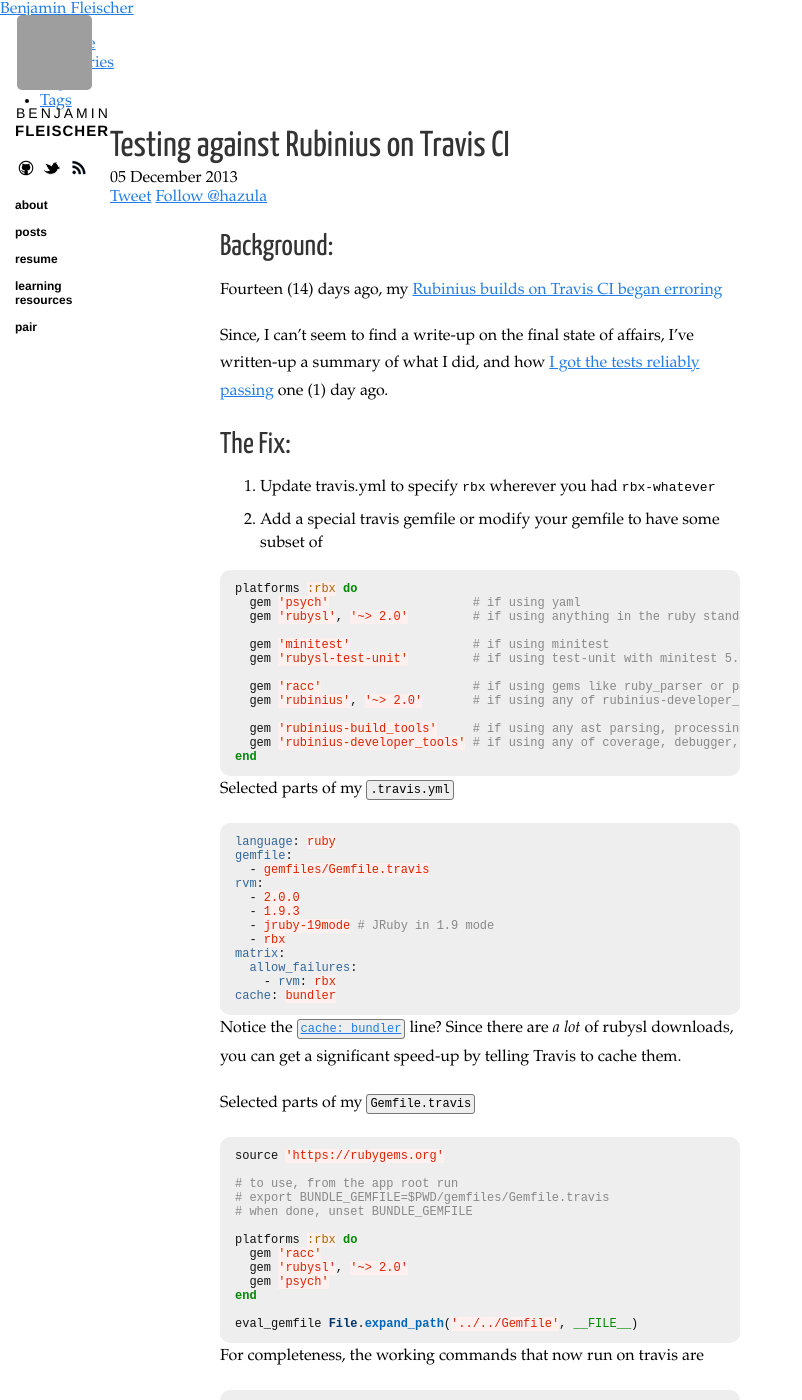
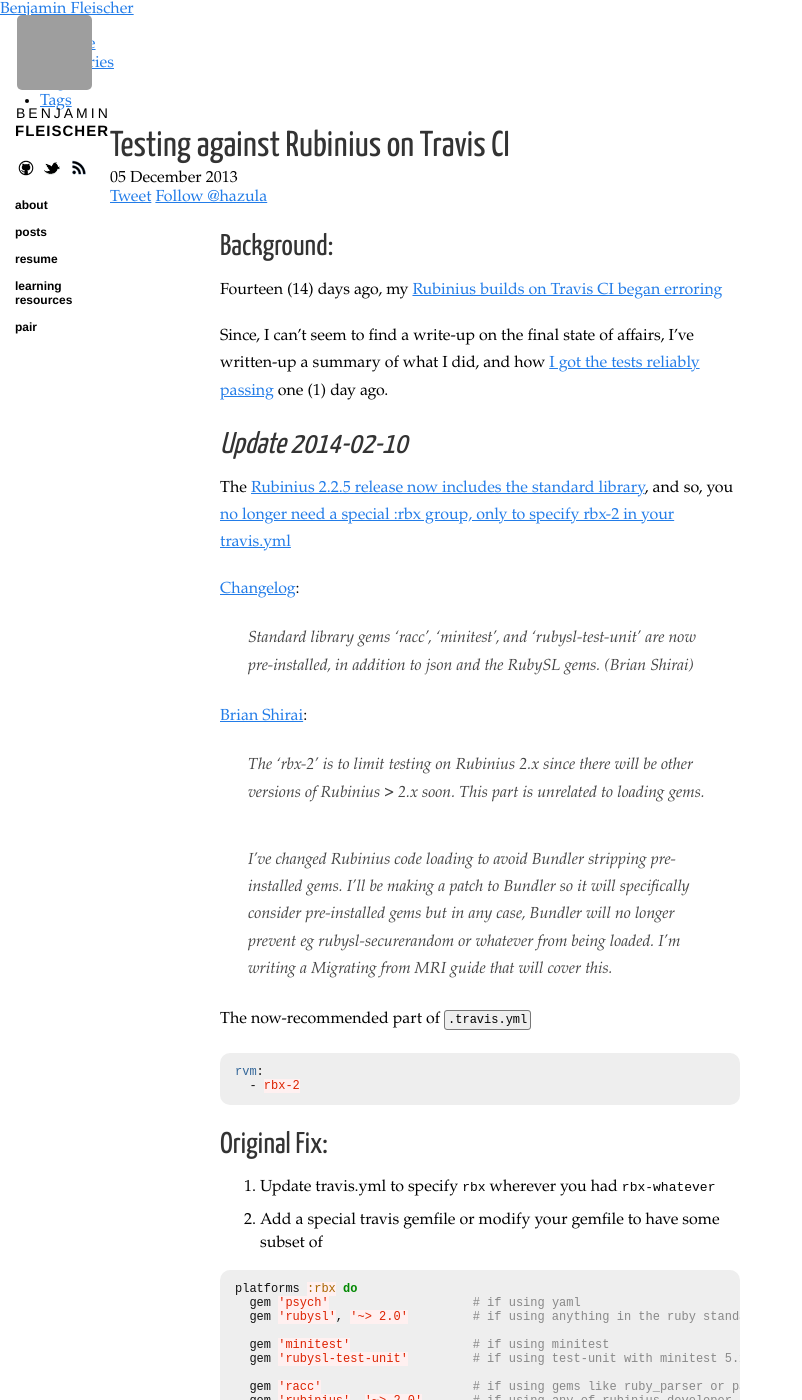
Before and after one commit to bf4/bf4.github.com, a Jekyll site: the page built from _posts/2013-12-05-testing-rubinius-on-travis-ci.md, in a window 1280 px wide and 1400 px high. Shown: the whole window, without its empty margins (0-802 px from the left). Built offline with Jekyll 4.4.1, drawn with Linux system fonts in a browser that asks for light colours; Markdown is read by kramdown in place of the engine named in the settings; comment, search, counter and statistics services are not loaded; grey boxes are pictures that could not be loaded.

Commit message:
Update Rubinius-Travis advice

```diff
--- a/_posts/2013-12-05-testing-rubinius-on-travis-ci.md
+++ b/_posts/2013-12-05-testing-rubinius-on-travis-ci.md
@@ -15,7 +15,29 @@
 Since, I can't seem to find a write-up on the final state of affairs, I've written-up a summary of what I did,
 and how [I got the tests reliably passing](https://travis-ci.org/metricfu/metric_fu/jobs/14902745) one (1) day ago.
 
-## The Fix:
+## *Update 2014-02-10*
+
+The [Rubinius 2.2.5 release now includes the standard library](https://github.com/rubinius/rubinius/releases/tag/v2.2.5), and so, you [no longer need a special :rbx group, only to specify rbx-2 in your travis.yml](https://github.com/tarcieri/http/pull/79#issuecomment-34628465)
+
+[Changelog](https://github.com/rubinius/rubinius/releases/tag/v2.2.5):
+
+> Standard library gems 'racc', 'minitest', and 'rubysl-test-unit' are now pre-installed, in addition to json and the RubySL gems. (Brian Shirai)
+
+[Brian Shirai](https://github.com/tarcieri/http/pull/79#issuecomment-34628465):
+
+> The 'rbx-2' is to limit testing on Rubinius 2.x since there will be other versions of Rubinius > 2.x soon. This part is unrelated to loading gems.
+
+> I've changed Rubinius code loading to avoid Bundler stripping pre-installed gems. I'll be making a patch to Bundler so it will specifically consider pre-installed gems but in any case, Bundler will no longer prevent eg rubysl-securerandom or whatever from being loaded. I'm writing a Migrating from MRI guide that will cover this.
+
+The now-recommended part of `.travis.yml`
+
+{% highlight yaml %}
+rvm:
+  - rbx-2
+{% endhighlight %}
+
+
+## Original Fix:
 
 1. Update travis.yml to specify `rbx` wherever you had `rbx-whatever`
 2. Add a special travis gemfile or modify your gemfile to have some subset of
```
